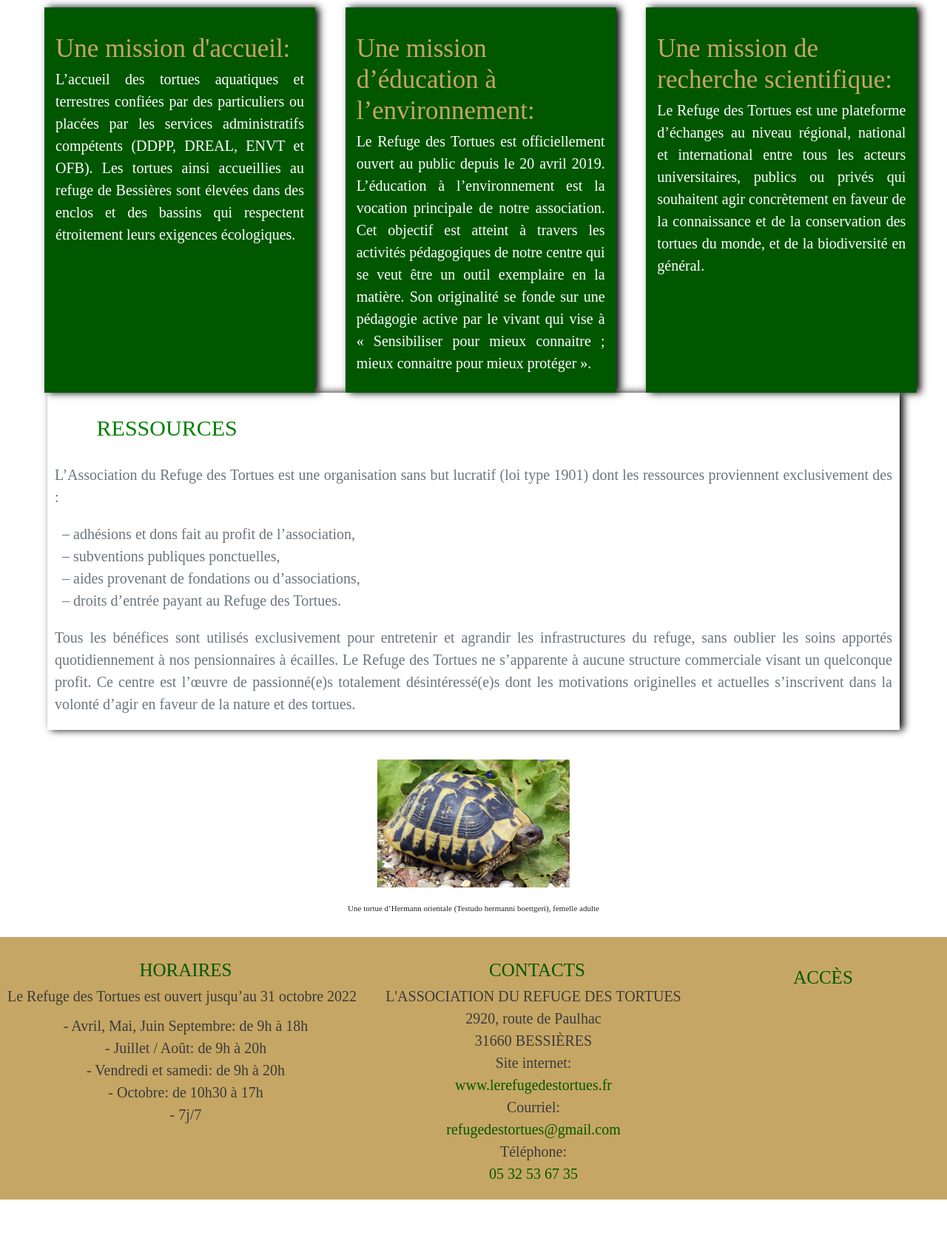
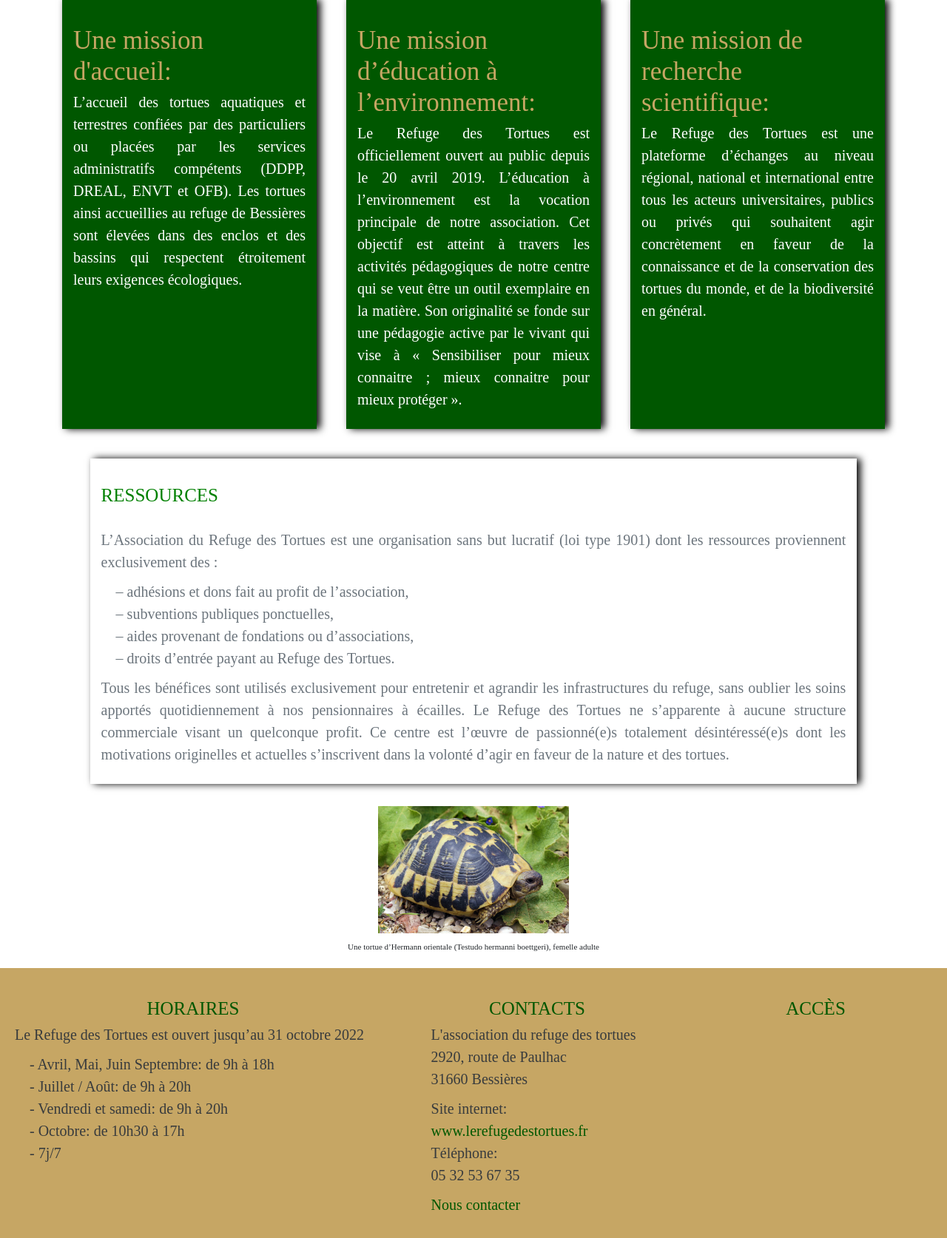
Before and after one commit to kyoshiroDev/Site-des-tortues, a plain HTML site: page index.html in a window 1280 px wide. Shown: the part 581-2255 px from the top of the page at 74% size. Before the commit the page ends 2203 px from the top, so only its background shows below. Drawn offline with nearby package versions, Linux system fonts and the light colour scheme; grey boxes are pictures that could not be loaded.

Commit message:
refonte responsive

```diff
--- a/index.html
+++ b/index.html
@@ -18,9 +18,10 @@
 </head>
 <body>
   <header>
-    <div class="logo">
-      <a href="index.html"><img src="Images/LOGO-ART-2021-1.png" alt="logo-art"></a>
+    <div >
+      <a href="index.html"><img class="logo" src="Images/LOGO-ART-2021-1.png" alt="logo-art"></a>
     </div>
+    <h1>L'association</h1>
       <nav   class="nav-bar">
         <div>
           <ul class="nav-links">
@@ -43,28 +44,43 @@
         </button>
       </nav>
   </header>
-  <h1>L'ASSOCIATION</h1>
+  <main>
     <article class=".article">
       <h2>HISTORIQUE</h2>
-      <p>Créée au printemps 2006, l’Association du Refuge des Tortues (A.R.T.) se consacre pleinement à la construction et à la gestion d’un centre d’accueil pour tortues aquatiques et terrestres implanté à Bessières (31), dans le nord-est de Toulouse. Entre les années 2014 et 2019, l’ensemble des bénévoles de cette association a construit un véritable sanctuaire dédié à l’étude et à la protection des tortues. Cette prouesse a été possible grâce à la générosité de nombreux partenaires privés et publics (voir la rubrique « Nos partenaires »). Les bassins et les enclos spécialement aménagés accueillent plus de 1000 tortues aquatiques et terrestres. Notre association poursuit les trois objectifs suivants qui s’inscrivent tous dans le cadre d’une mission d’utilité publique :</p>
+        <p>Créée au printemps 2006, l’Association du Refuge des Tortues (A.R.T.) se consacre pleinement à la construction et
+          à la gestion d’un centre d’accueil pour tortues aquatiques et terrestres implanté à  Bessières (31),
+          dans le nord-est de Toulouse. Entre les années 2014 et 2019,
+          l’ensemble des bénévoles de cette association a construit un véritable sanctuaire dédié à l’étude et à la protection des  tortues.
+          Cette prouesse a été possible grâce à la générosité de nombreux partenaires privés et publics (voir la rubrique « Nos partenaires »).
+          Les bassins et les enclos spécialement aménagés accueillent plus de 1000 tortues aquatiques et terrestres.
+          Notre association poursuit les trois objectifs suivants qui s’inscrivent tous dans le cadre d’une mission d’utilité publique :</p>
       </article>
     <div class="mission-content">
       <div class="mission">
         <h3>Une mission d'accueil:</h3>
         <p>
-        L’accueil des tortues aquatiques et terrestres confiées par des particuliers ou placées par les services administratifs compétents (DDPP, DREAL, ENVT et OFB). Les tortues ainsi accueillies au refuge de Bessières sont élevées dans des enclos et des bassins qui respectent étroitement leurs exigences écologiques.
+          L’accueil des tortues aquatiques et terrestres confiées par des particuliers ou placées par les services administratifs compétents
+          (DDPP, DREAL, ENVT et OFB). Les tortues ainsi accueillies au refuge de Bessières sont élevées dans des enclos
+          et des bassins qui respectent étroitement leurs exigences écologiques.
         </p>
       </div>
       <div class="mission">
         <h3>Une mission d’éducation à l’environnement:</h3>
         <p>
-        Le Refuge des Tortues est officiellement ouvert au public depuis le 20 avril 2019. L’éducation à l’environnement est la vocation principale de notre association. Cet objectif est atteint à travers les activités pédagogiques de notre centre qui se veut être un outil exemplaire en la matière. Son originalité se fonde sur une pédagogie active par le vivant qui vise à « Sensibiliser pour mieux connaitre ; mieux connaitre pour mieux protéger ».
+          Le Refuge des Tortues est officiellement ouvert au public depuis le 20 avril 2019.
+          L’éducation à l’environnement est la vocation principale de notre association.
+          Cet objectif est atteint à travers les  activités pédagogiques de notre centre qui se veut être un outil exemplaire en la matière.
+          Son originalité se fonde sur une pédagogie active par le vivant qui vise à « Sensibiliser pour mieux  connaitre ;
+          mieux connaitre pour mieux protéger ».
         </p>
       </div>
       <div class="mission">
         <h3>Une mission de recherche scientifique:</h3>
         <p>
-        Le Refuge des Tortues est une plateforme d’échanges au niveau régional, national et international entre tous les acteurs universitaires, publics ou privés qui souhaitent agir concrètement en faveur de la connaissance et de la conservation des tortues du monde, et de la biodiversité en général.
+          Le Refuge des Tortues est une plateforme d’échanges au niveau régional,
+          national et international entre tous les acteurs universitaires,
+          publics ou privés qui souhaitent agir concrètement en faveur de  la connaissance et de la conservation des tortues du monde,
+          et de la biodiversité en général.
         </p>
       </div>
     </div>
@@ -79,7 +95,11 @@
             <li>– aides provenant de fondations ou d’associations,</li>
             <li>– droits d’entrée payant au Refuge des Tortues.</li>
           </ul>
-      <p>Tous les bénéfices sont utilisés exclusivement pour entretenir et agrandir les infrastructures du refuge, sans oublier les soins apportés quotidiennement à nos pensionnaires à écailles. Le Refuge des Tortues ne s’apparente à aucune structure commerciale visant un quelconque profit. Ce centre est l’œuvre de passionné(e)s totalement désintéressé(e)s dont les motivations originelles et actuelles s’inscrivent dans la volonté d’agir en faveur de la nature et des tortues.
+        <p>Tous les bénéfices sont utilisés exclusivement pour entretenir et agrandir les infrastructures du refuge,
+          sans oublier les soins apportés quotidiennement à nos pensionnaires à écailles.
+          Le Refuge des  Tortues ne s’apparente à aucune structure commerciale visant un quelconque profit.
+          Ce centre est l’œuvre de passionné(e)s totalement désintéressé(e)s dont les motivations originelles et
+          actuelles s’inscrivent dans la volonté d’agir en faveur de la nature et des tortues.
         </p>
     </article>
     <div class="tortue">
@@ -88,6 +108,7 @@
         Une tortue d’Hermann orientale (Testudo hermanni boettgeri), femelle adulte
       </p>
     </div>
+  </main>
   <footer>
     <div class="mainfooter">
       <div>
@@ -101,24 +122,36 @@
               <li>- 7j/7</li>
             </ul>
       </div>
-
     <div>
       <h3 class="footertitle">CONTACTS</h3>
-      <p>L'ASSOCIATION DU REFUGE DES TORTUES<br>
+        <p>L'association du refuge des tortues<br>
         2920, route de Paulhac<br>
-      31660 BESSIÈRES<br>
+        31660 Bessières
+          <div class="liens-footer">
             Site internet:<br>
-      <a class="liens-footer" href="https://kyoshirodev.github.io/premiere_eval/index.html" title="www.lerefugedestortues.fr" target="_blank">www.lerefugedestortues.fr</a><br>
-      Courriel:<br>
-      <a class="liens-footer" href="mailto:refugedestortues@gmail.com" title="E-mail">refugedestortues@gmail.com</a><br>
+            <a class="liens-footer"
+              href="https://kyoshirodev.github.io/premiere_eval/index.html"
+              title="www.lerefugedestortues.fr"
+              target="_blank">www.lerefugedestortues.fr</a><br>
+          </div>
+            <p>
             Téléphone:<br>
-      <a class="liens-footer" href="tel:+33532536735" title="téléphone">05 32 53 67 35</a>
+            05 32 53 67 35</p>
+          <div class="liens-footer">
+            <a href="Contact.html" title="Nous contacter">Nous contacter</a><br>
+          </div>
         </p>
     </div>
-
     <div class="acces">
       <h3 class="footertitle">ACCÈS</h3>
-      <iframe src="https://www.google.com/maps/embed?pb=!1m14!1m8!1m3!1d5899979.069773079!2d1.595019!3d43.77599!3m2!1i1024!2i768!4f13.1!3m3!1m2!1s0x12ac20ab69b4cbcb%3A0x16571297c5a0e624!2s2920%20Rte%20de%20Paulhac%2C%2031660%20Bessi%C3%A8res!5e0!3m2!1sfr!2sfr!4v1670684504778!5m2!1sfr!2sfr" width="600" height="450" style="border:0;" allowfullscreen="" loading="lazy" referrerpolicy="no-referrer-when-downgrade"></iframe>
+        <iframe src="https://www.google.com/maps/embed?pb=!1m14!1m8!1m3!1d5899979.069773079!2d1.595019!3d43.77599!3m2!1i1024!2i768!4f13.1!3m3!1m2!1s0x12ac20ab69b4cbcb%3A0x16571297c5a0e624!2s2920%20Rte%20de%20Paulhac%2C%2031660%20Bessi%C3%A8res!5e0!3m2!1sfr!2sfr!4v1670684504778!5m2!1sfr!2sfr"
+          width="600"
+          height="450"
+          style="border:0;"
+          allowfullscreen=""
+          loading="lazy"
+          referrerpolicy="no-referrer-when-downgrade">
+        </iframe>
       </div>
     </div>
   </footer>
--- a/style.css
+++ b/style.css
@@ -7,14 +7,14 @@
   list-style-type: none;
 }
 
-html{
+html {
   box-sizing: border-box;
   font-size: 62.5%;
 }
 
 body {
   font-family: Poppins, serif, sans-serif;
-  width: 100vw;
+  width: auto;
   height: 100vh;
 }
 
@@ -45,13 +45,18 @@ body {
   font-size: 2rem;
 }
 
+.nav-links :hover {
+  text-decoration:underline;
+  color: green;
+}
+
 .menu-hamburger {
   position: absolute;
   background-color: rgba(255, 255, 255, 0);
   border: none;
-  top: 0.5rem;
+  top: 1rem;
   right: 1rem;
-  width: 7em;
+  width: 5em;
 }
 
 .mobile-menu {
@@ -61,29 +66,30 @@ body {
 h1 {
   display: flex;
   flex-direction: column;
-  background-image: url(Images/bandeau-nav.jpg);
-  width: 100vw;
-  height: 200px;
+  background-color: rgba(198, 165, 100, 0.808);
+  width: 100%;
+  height: 150px;
   font-size: 5rem;
-  color: rgb(1, 1, 83);
+  color: rgb(0,87,0);
   font-weight: 500px;
-  margin-top: -60px;
+  margin-top: -40px;
   text-align: center;
-  padding-top: 70px;
+  padding-top: 40px;
 }
 
-article, .mission, .ressources{
+article, .mission, .ressources {
   display: flex;
   flex-direction: column;
   font-size: 2rem;
   color: #6c757d;
   text-align: center;
-  padding: 1rem;
-  margin: 2rem;
+  justify-content: center;
+  padding: 1.5rem;
   box-shadow: 5px 0px 10px 0px black;
+  margin-top: 2rem;
 }
 
-.mission{
+.mission {
   background: rgb(0, 87, 0);
   color: white;
   text-align: justify;
@@ -92,13 +98,13 @@ article, .mission, .ressources{
 h2 {
   display: flex;
   flex-direction: column;
-  font-size: 3rem;
+  font-size: 2.5rem;
   text-align: left;
   padding-top: 20px;
-  margin-left: 26px;
+  margin-left: 1.5rem;
 }
 
-h3{
+h3 {
   display: flex;
   flex-direction: column;
   font-size: 3.5rem;
@@ -112,15 +118,13 @@ h3{
   flex-direction: column;
   justify-content: center;
   align-items: center;
-  width: 100%;
+  width: 70%;
   font-size: 1.1rem;
   text-align: center;
-  padding:20px;
+  padding:1rem;
+  padding-top: 0;
   margin: auto;
-}
-
-.ressources ul{
-  padding: 1rem;
+  margin-top: 1rem;
 }
 
 footer {
@@ -133,37 +137,49 @@ footer {
   display: flex;
   flex-direction: column;
   justify-content: center;
+  align-items: flex-start;
   color: rgb(0, 87, 0);
-  font-size: 3rem;
+  font-size: 2.5rem;
 }
 
-.mainfooter{
-  display: flex;
-  flex-direction: column;
-  padding: 30px;
-  color: #383b3d;
+.footertitle p{
   font-size: 2rem;
 }
 
-.liens-footer {
+.mainfooter {
+  display: flex;
+  flex-direction: column;
+  justify-content: left;
+  padding: 2rem;
+  color: #383b3d;
+  font-size: 1.5rem;
+}
+
+.liens-footer{
+  font-size: 2rem;
+}
+
+.liens-footer a {
   color: rgb(0, 87, 0);
   text-decoration: none;
+  font-size: 2rem;
 }
 
 .acces, iframe {
   display: flex;
   flex-direction: column;
   justify-content: center;
+  align-items: center;
   width: 100%;
+  height: 30rem;
 }
 
-main{
-  width: 80%;
+main {
+  width: 90vw;
   margin: auto;
-  margin-top: 1rem;
 }
 
-.form-contact{
+.form-contact {
   width: 90%;
   margin: auto;
   margin-top: 30px;
@@ -175,14 +191,14 @@ main{
   border-radius: 10px;
 }
 
-.form-contact h2{
+.form-contact h2 {
   text-align: center;
   font-size: 2.5rem;
   margin-bottom: 40px;
   margin-right: 22px;
 }
 
-.bouton{
+.bouton {
   display: flex;
   flex-direction: column;
   justify-content: center;
@@ -191,7 +207,7 @@ main{
   margin-top: 20px;
 }
 
-.contact-content{
+.contact-content {
   display: flex;
   flex-direction: column;
   margin-top: 40px;
@@ -202,7 +218,11 @@ main{
 
 @media screen and (min-width:870px) {
 
-  h2{
+  main {
+    width: 90%;
+  }
+
+  h2 {
     margin-left: 5%;
     margin-bottom: 3rem;
   }
@@ -214,9 +234,8 @@ main{
   .logo {
     position: absolute;
     float: left;
-    margin-top: -60px;
-    margin-left: -60px;
-    width: 300px;
+    margin-top: -30px;
+    margin-left: 50px;
   }
 
   .nav-links {
@@ -226,7 +245,7 @@ main{
     flex-wrap:nowrap;
     justify-content: space-evenly;
     align-items: top;
-    width: 100vw;
+    width: 100%;
     height: 60px;
     list-style: none;
     font-size: 0.8rem;
@@ -238,79 +257,65 @@ main{
 
   h1 {
     display: flex;
-    background-image: url(Images/bandeau-nav.jpg);
-    width: 100%;
-    height: 200px;
-    font-size: 5rem;
-    color: rgb(1, 1, 83);
-    font-weight: 500px;
-    margin-top:60px;
-    text-align: center;
-    padding-top: 70px;
+    margin-top: 60px;
   }
 
-  article, .mission, .ressources{
-    font-size: 20px;
+  h2{
+    margin-left: 0;
+  }
+
+  article, .mission, .ressources {
     width: 90%;
     margin: auto;
+    margin-top: 2rem;
     text-align: justify;
   }
 
-  .mission-content{
-    display: grid;
-    grid-template-columns: 1fr 1fr 1fr;
-    margin-left: 60px;
-    margin-top: 30px;
+  .mission-content {
+    display: flex;
+    flex-wrap: nowrap;
+    justify-content: center;
   }
 
-  .mission{
+  .mission {
     display: flex;
     flex-wrap: wrap;
-    justify-content: left;
-    margin: 0;
-    padding: 15px;
+    justify-content: start;
+    margin: 2rem;
+    padding: 1.5rem;
   }
 
-  .tortue, img{
+  .tortue, img {
     width: 50%;
+    margin-top: 1.5rem;
   }
 
   footer {
     display: flex;
     flex-wrap: wrap;
-    justify-content: space-between;
   }
 
-  .footertitle{
+  .footertitle {
     display: flex;
     flex-direction: row;
     align-items: left;
-    color: rgb(0, 87, 0);
-    font-size: 2.5rem;
   }
 
   .mainfooter{
     display: flex;
     flex-direction: row;
     justify-content:space-between;
-    color: #383b3d;
-    font-size: 1.5rem;
     width: 100%;
-    padding: 10px;
-    text-align: center;
   }
 
-  .liens-footer {
-    color: rgb(0, 87, 0);
-    text-decoration: none;
+  .liens-footer :hover {
+    text-decoration: underline;
+    text-decoration-color: rgb(0, 87, 0);
   }
 
   .acces, iframe {
-    display: flex;
-    flex-direction: column;
     width:auto;
     height: 320px;
-    padding-top: 10px;
     padding-right: 5px;
   }
 
@@ -325,12 +330,13 @@ main{
 }
 
 @media screen and (min-width:1600px) {
+
+  .mission-content{
+    display: flex;
+    flex-wrap: nowrap;
+  }
+
   .mainfooter{
     justify-content:space-around;
+  }
 }
-
-.footertitle{
-  padding-top: 10%;
-  padding-bottom: 10%;
-}
-}
```
Also changed, not shown: Contact.html (+24 -14 lines), Infos-pratiques.html (+21 -14 lines), evenements.html (+21 -14 lines). Lines whose indentation alone changed are shown as unchanged.
